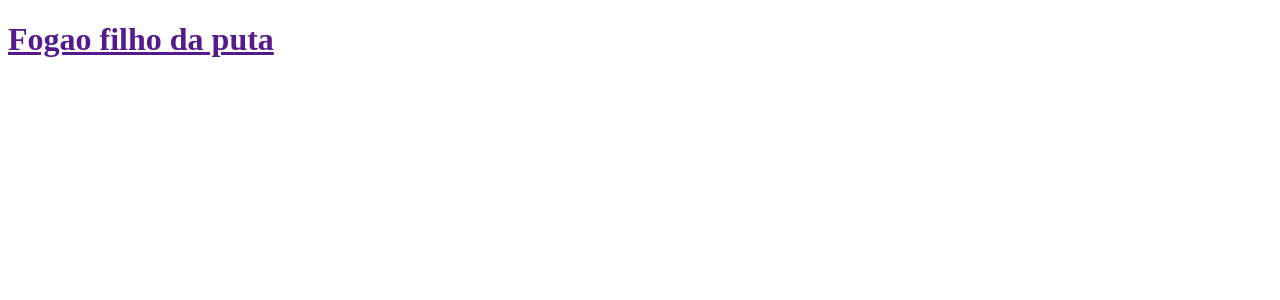
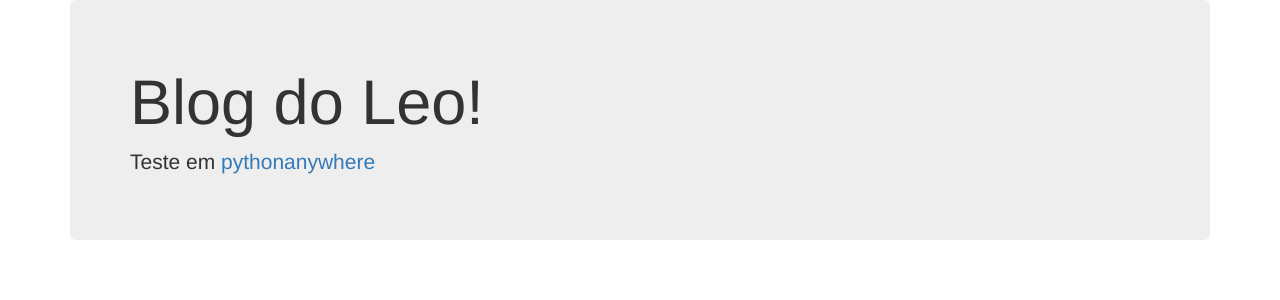
Before and after one commit to leonardocintra/django-girls, a Django app: page / in a window 1280 px wide. Shown: the top 300 px of the page. Run offline with Django 3.2, Linux system fonts and the light colour scheme; data that the repository does not hold is empty; some libraries are stand-ins or nearby versions.

Commit message:
Add Bootstrap CDN

```diff
--- a/blog/templates/blog/post_list.html
+++ b/blog/templates/blog/post_list.html
@@ -1,11 +1,17 @@
 <!DOCTYPE html>
 <html>
 <head>
-	<title>Nada ainda</title>
+	<title>Blog do Leo</title>
+	<!-- Latest compiled and minified CSS -->
+	<link rel="stylesheet" href="https://maxcdn.bootstrapcdn.com/bootstrap/3.3.6/css/bootstrap.min.css" integrity="sha384-1q8mTJOASx8j1Au+a5WDVnPi2lkFfwwEAa8hDDdjZlpLegxhjVME1fgjWPGmkzs7" crossorigin="anonymous">
+	<!-- Optional theme -->
+	<link rel="stylesheet" href="https://maxcdn.bootstrapcdn.com/bootstrap/3.3.6/css/bootstrap-theme.min.css" integrity="sha384-fLW2N01lMqjakBkx3l/M9EahuwpSfeNvV63J5ezn3uZzapT0u7EYsXMjQV+0En5r" crossorigin="anonymous">
 </head>
 <body>
-	<div>
-    	<h1><a href="">Fogao filho da puta</a></h1>
+	<div class="container">
+		<div class="jumbotron">
+  			<h1>Blog do Leo!</h1>
+  			<p>Teste em <a href="https://www.pythonanywhere.com/">pythonanywhere</a></p>
 		</div>
 	    <div>
 		{% for post in posts %}
@@ -17,5 +23,6 @@
 			</div>
 		{% endfor %}
 	    </div>
+    </div>
 </body>
 </html>
```
Lines whose indentation alone changed are shown as unchanged.
